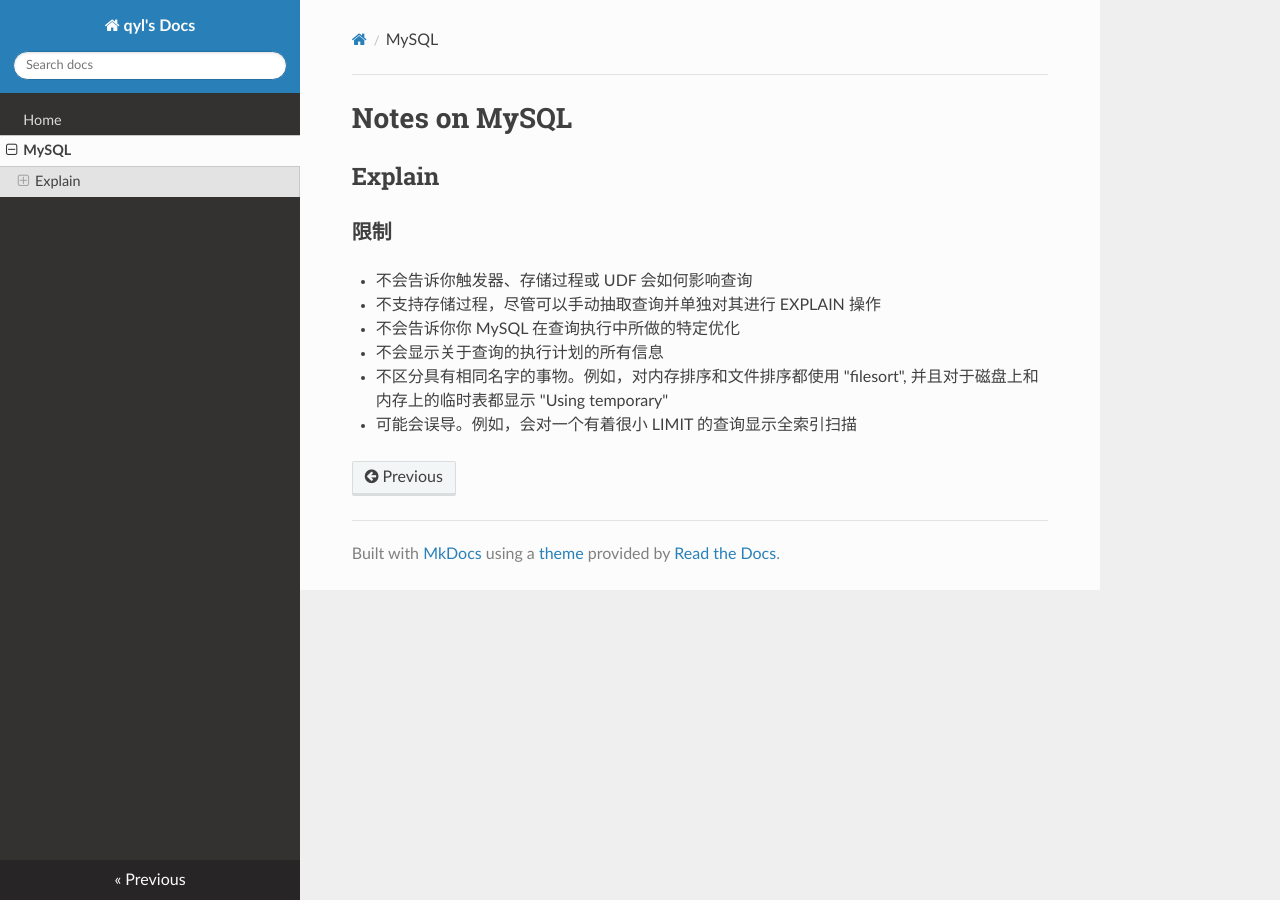
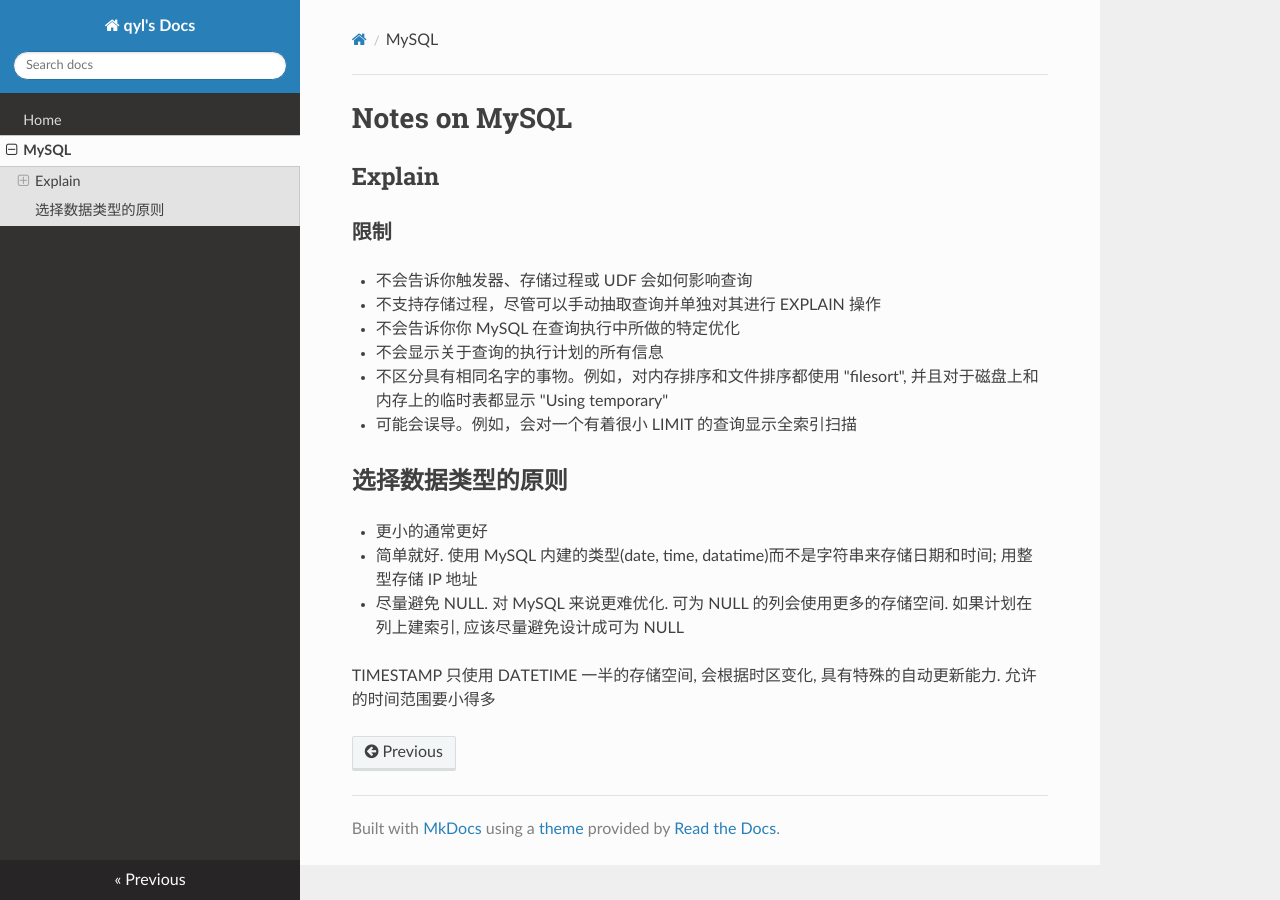
Before and after one commit to paperplane1230/qwiki, an MkDocs documentation site: the page built from docs/mysql.md, in a window 1280 px wide. Built offline with MkDocs 1.6.1, drawn with Linux system fonts in a browser that asks for light colours; nearby versions of some CDN libraries; old or Windows-style settings are respelled for this version of MkDocs.

Commit message:
Add notes on mysql.

```diff
--- a/docs/mysql.md
+++ b/docs/mysql.md
@@ -10,3 +10,11 @@
 * 不会显示关于查询的执行计划的所有信息
 * 不区分具有相同名字的事物。例如，对内存排序和文件排序都使用 "filesort", 并且对于磁盘上和内存上的临时表都显示 "Using temporary"
 * 可能会误导。例如，会对一个有着很小 LIMIT 的查询显示全索引扫描
+
+## 选择数据类型的原则
+
+* 更小的通常更好
+* 简单就好. 使用 MySQL 内建的类型(date, time, datatime)而不是字符串来存储日期和时间; 用整型存储 IP 地址
+* 尽量避免 NULL. 对 MySQL 来说更难优化. 可为 NULL 的列会使用更多的存储空间. 如果计划在列上建索引, 应该尽量避免设计成可为 NULL
+
+TIMESTAMP 只使用 DATETIME 一半的存储空间, 会根据时区变化, 具有特殊的自动更新能力. 允许的时间范围要小得多
```
